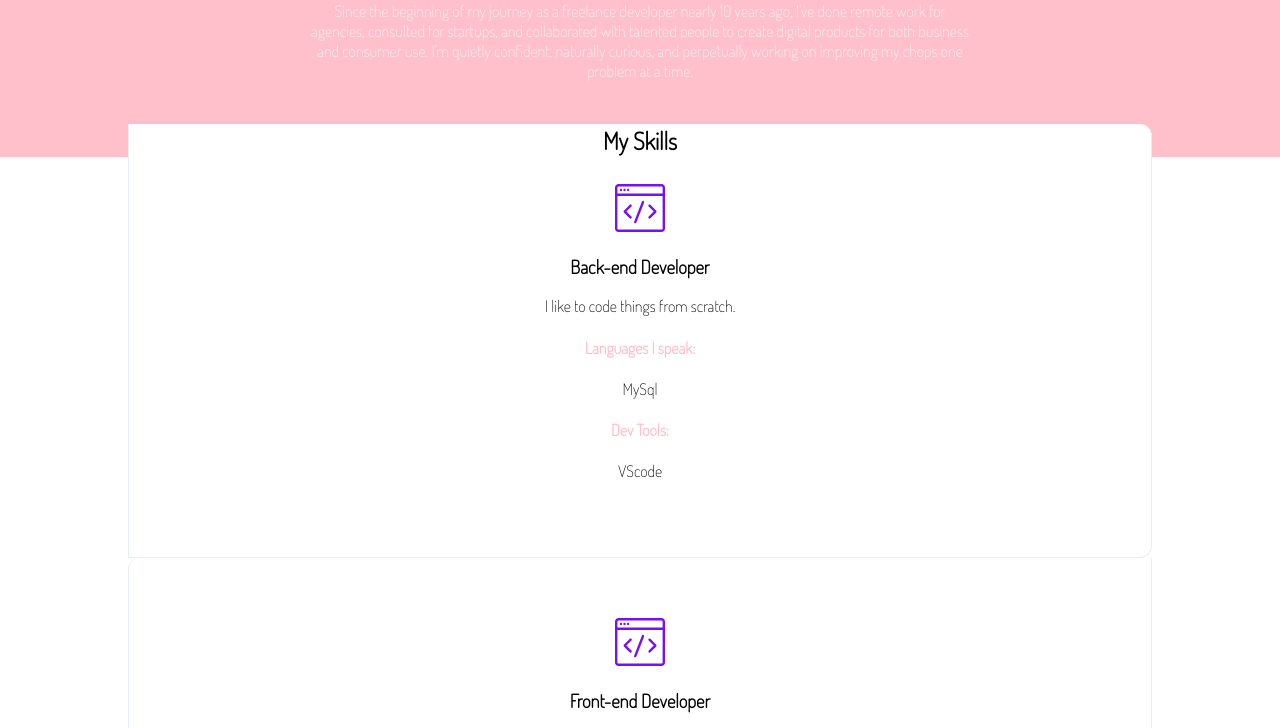
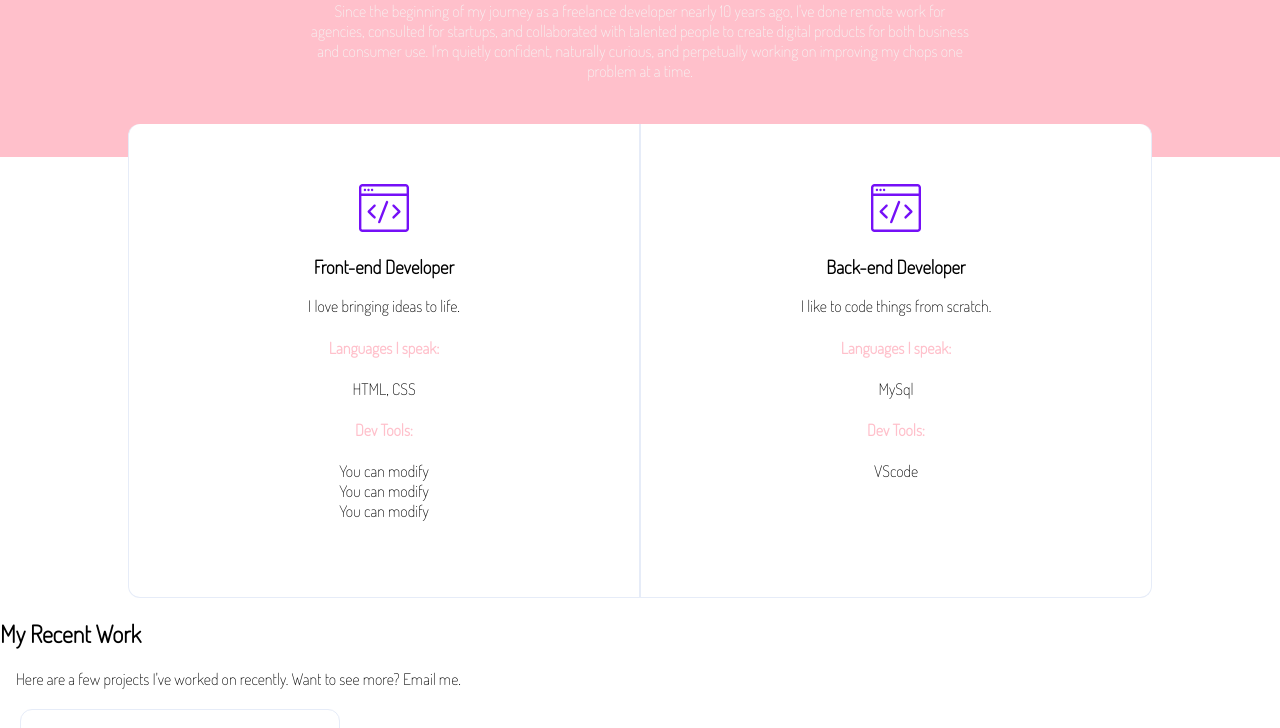
Before and after one commit to WildCodeSchool-2024-09/checkpoint1-js-toulouse, a website: page site/portfolio.html in a window 1280 px wide. Shown: the part 930-1658 px from the top of the page. Drawn offline with Linux system fonts and the light colour scheme.

Commit message:
finish CSS step 4 in part 1

```diff
--- a/site/css/portfolio.css
+++ b/site/css/portfolio.css
@@ -119,6 +119,17 @@ p {
     flex-direction: column;
     align-items: center;
   }
+
+  .skills-column {
+    display: flex;
+    flex-direction: row-reverse;
+    justify-content: center;
+  }
+
+  .column {
+    width: 50%;
+  }
+
 }
 
 @media screen and (max-width: 700px) {
--- a/site/portfolio.html
+++ b/site/portfolio.html
@@ -45,6 +45,7 @@
 
       <article class="skills">
         <h2 class="skills--title">My Skills</h2>
+        <section class="skills-column">
           <section class="column">
               <img src="image/frontend.svg" alt="" />
               <h3>Back-end Developer</h3>
@@ -69,6 +70,7 @@
                 <li>You can modify</li>
               </ul>
             </section>
+        </section>
       </article>
 
       <!-- Third banner with list of all your projects -->
```
